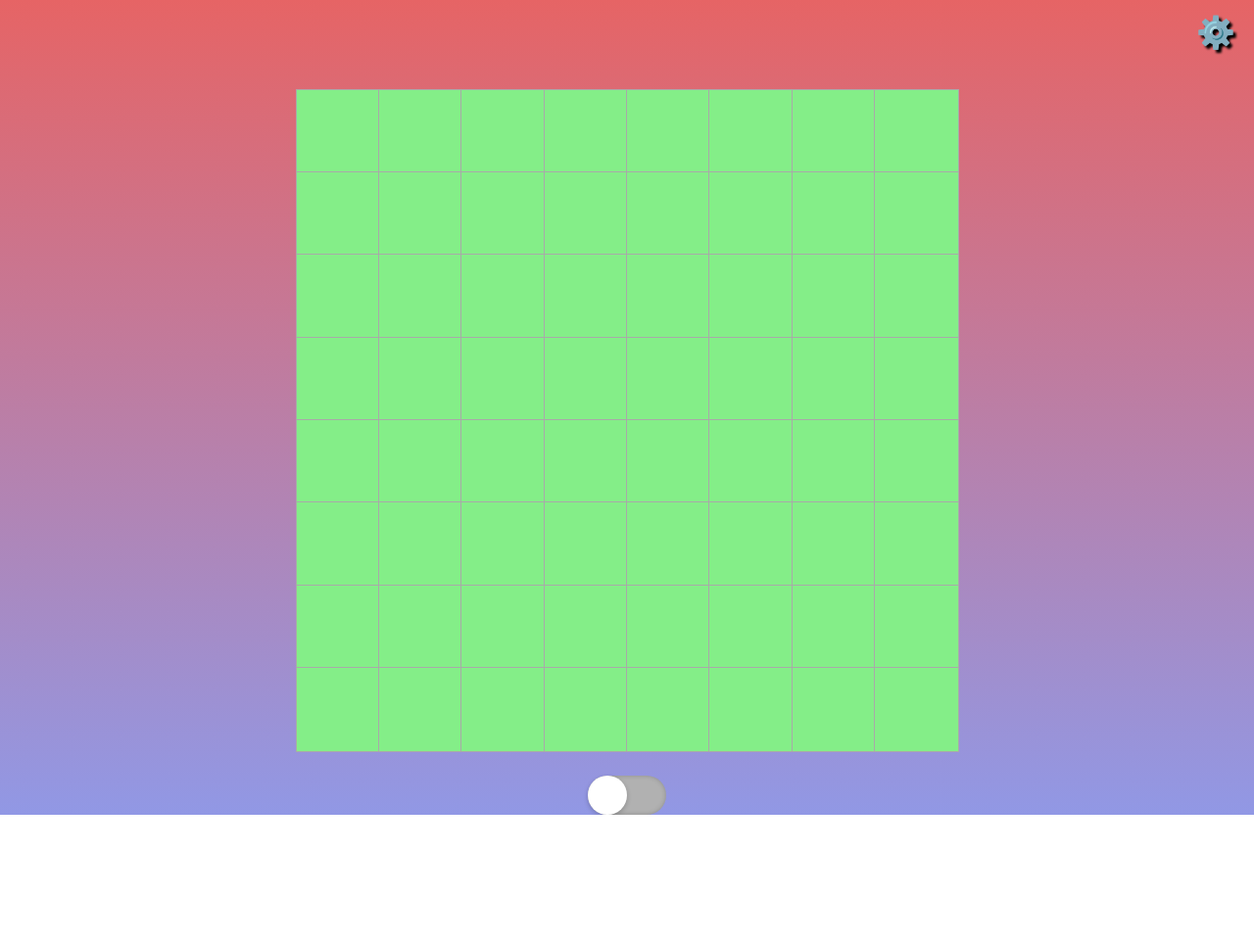
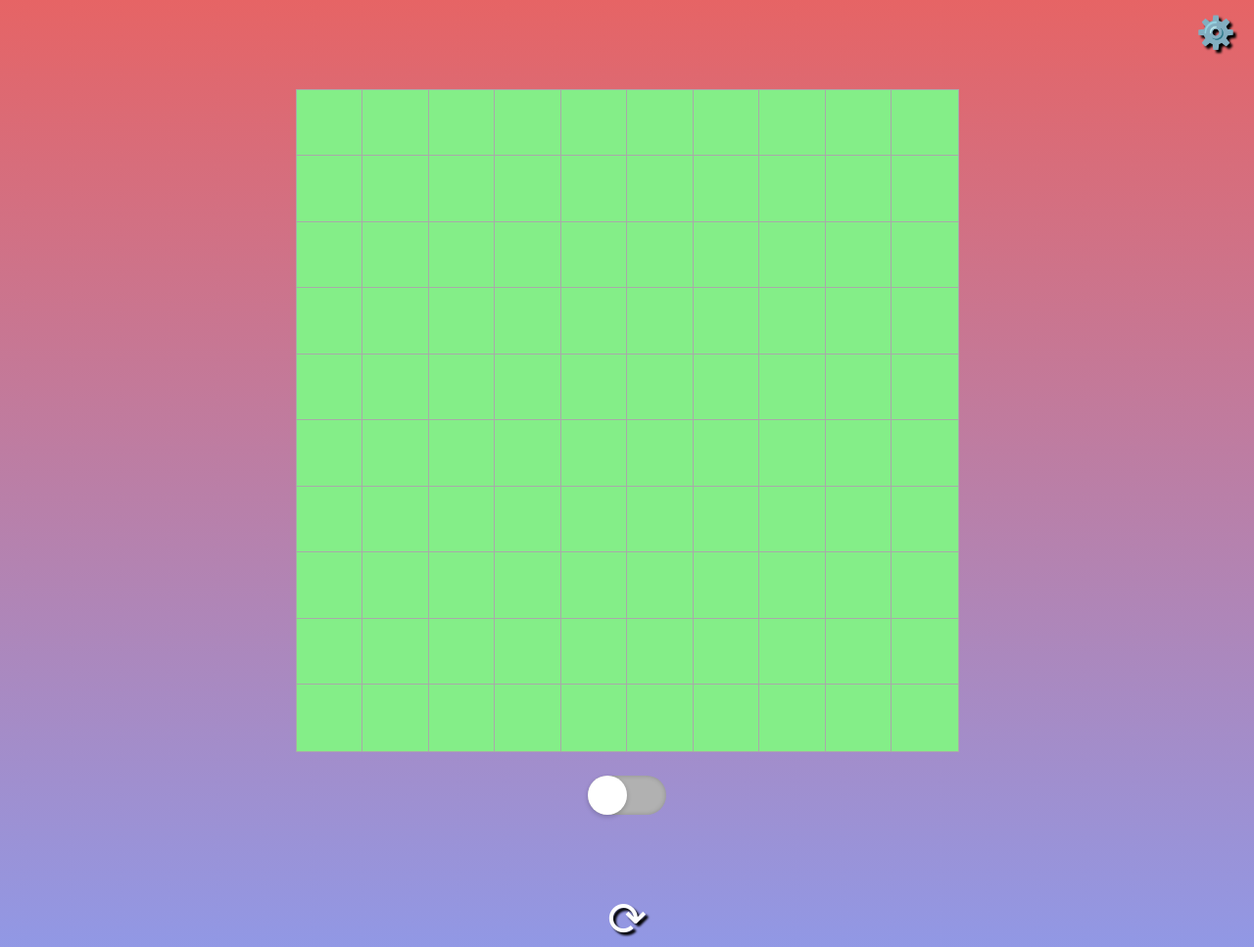
Before and after one commit to RaulRagel/Minesweeper, a plain HTML site: page index.html in a window 1280 px wide. Shown: the whole page at 98% size. Before the commit the page ends 832 px from the top, so only its background shows below. Drawn offline with Linux system fonts and the light colour scheme.

Commit message:
Implement reload

```diff
--- a/index.html
+++ b/index.html
@@ -23,6 +23,9 @@
     </div>
     <div class="flag-checkbox">
         <input type="checkbox">
+    </div>
+    <div class="button-container">
+        <input id="reload" type="button" value="⟳">
     </div>
 
     <dialog class="modal" id="settings-modal">
@@ -60,7 +63,6 @@
             <button class="save">Guardar</button>
             <button class="cancel">Cancelar</button>
         </div>
-
     </dialog>
 </body>
 </html>
--- a/src/main.js
+++ b/src/main.js
@@ -4,8 +4,16 @@ var flagMode = false;
 window.onload = function() {
 
     // cells^2 / 8 = bombs
-    new Minesweeper(8, 8);
+    new Minesweeper(10, 12);
 
     new FlagCheckbox();
     new Configuration();
+
+    document.getElementById("reload").addEventListener("click", reload)
 }
+
+
+
+function reload() {
+  window.location.reload();
+}
--- a/src/minesweeper.js
+++ b/src/minesweeper.js
@@ -175,3 +175,7 @@ function checkFlagsAndExpand(x, y) {
 function getCell(x, y) {
     return document.getElementById(x+'-'+y);
 }
+
+function has(cell, clas) {
+  return cell.classList.contains(clas)
+}
--- a/styles/main.css
+++ b/styles/main.css
@@ -30,3 +30,16 @@ body {
     align-items: center;
     margin-top: 2vw;
 }
+
+.button-container {
+  margin-top: 6vw;
+}
+
+.button-container input {
+  background: none;
+  font-size: 6vh;
+  color: white;
+  cursor: pointer;
+  border: none;
+  filter: drop-shadow(3px 3px 1px black);
+}
```
